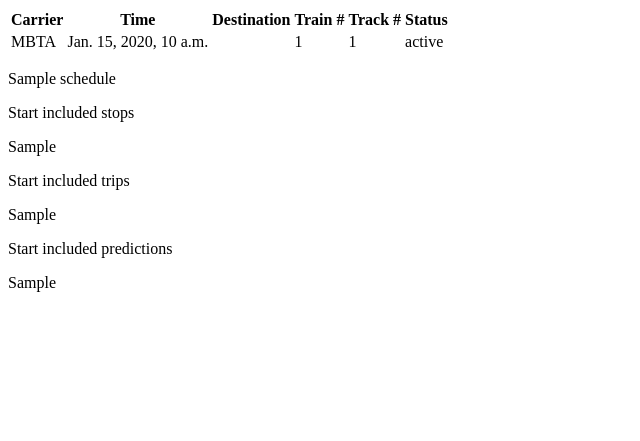
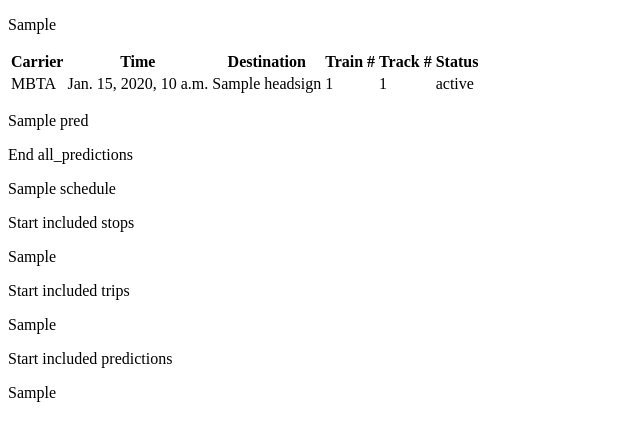
Before and after one commit to JakeSeib/mbta_departures, a Django app: template mbta_departures/departure_board/templates/departure_board/index.html in a window 1280 px wide. Shown: the top 441 px of the page, without its empty margins (0-640 px from the left). Run offline with Django 3.2, Linux system fonts and the light colour scheme; the template is opened without the code that fills it: most values are stand-ins (such as "Sample title", 1, 10 or a date in 2020).

Commit message:
Get destination from trip headsign

```diff
--- a/mbta_departures/departure_board/templates/departure_board/index.html
+++ b/mbta_departures/departure_board/templates/departure_board/index.html
@@ -7,6 +7,8 @@
     <title>My test page</title>
   </head>
   <body>
+
+    <p>{{ my_var }}</p>
 
     <table class='n-station-table'>
       <tr>
@@ -21,13 +23,23 @@
       <tr>
         <td>MBTA</td>
         <td>{{ schedule.attributes.display_time }}</td>
-        <td>{{ schedule.relationships.route.data.id|slice:"3:" }}</td>
+        <td>{{ schedule.attributes.headsign }}</td>
         <td>{{ schedule.attributes.train_num }}</td>
         <td>{{ schedule.attributes.track_num }}</td>
         <td>{{ schedule.attributes.status }}</td>
       </tr>
       {% endfor %}
     </table>
+
+    {% if all_predictions %}
+      {% for pred in all_predictions %}
+        <p>{{ pred }}</p>
+      {% endfor %}
+    {% else %}
+        <p>No all_predictions available.</p>
+    {% endif %}
+
+    <p>End all_predictions</p>
 
     {% if schedule_data %}
       {% for schedule in schedule_data %}
```
Also changed, not shown: mbta_departures/departure_board/utils/fields.py (+5 -6 lines), README.md.
